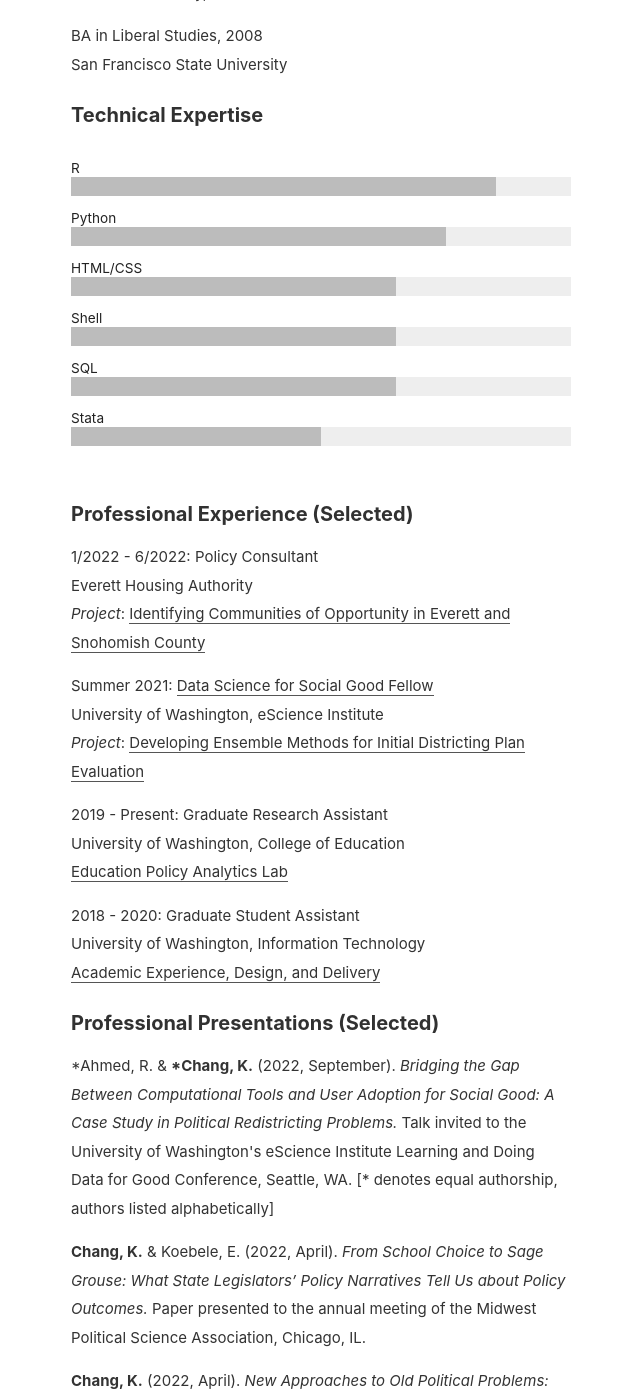
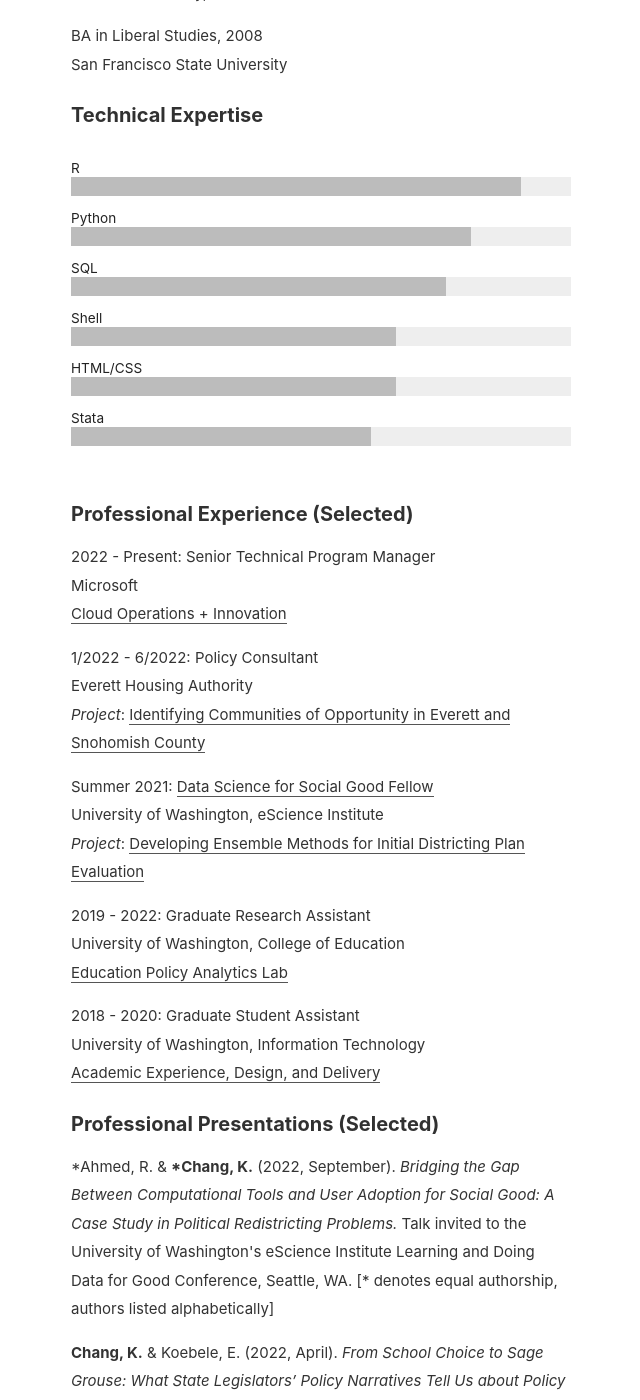
Before and after one commit to ka-chang/ka-chang.github.io, a Jekyll site: the page built from cv.md, in a window 1280 px wide and 1400 px high, scrolled down 636 px. Shown: the whole window, without its empty margins (319-959 px from the left). Built offline with Jekyll 4.4.1, drawn with Linux system fonts in a browser that asks for light colours; some of the changed text lies outside the part shown.

Commit message:
Update cv.md

```diff
--- a/cv.md
+++ b/cv.md
@@ -85,19 +85,19 @@ BA in Liberal Studies, 2008
 		<div class="rg-barchart-row" id="barchart-row-0">
 			<div class="rg-barchart-row-name">R</div>
 			<div class="rg-barchart-row-bar">
-				<span class="rg-barchart-row-bar-inner" style="width: 85%"></span>
+				<span class="rg-barchart-row-bar-inner" style="width: 90%"></span>
 			</div>
 		</div>
 		<div class="rg-barchart-row" id="barchart-row-1">
 			<div class="rg-barchart-row-name">Python</div>
 			<div class="rg-barchart-row-bar">
-				<span class="rg-barchart-row-bar-inner" style="width: 75%"></span>
+				<span class="rg-barchart-row-bar-inner" style="width: 80%"></span>
 			</div>
 		</div>
 		<div class="rg-barchart-row" id="barchart-row-1">
-			<div class="rg-barchart-row-name">HTML/CSS</div>
+			<div class="rg-barchart-row-name">SQL</div>
 			<div class="rg-barchart-row-bar">
-				<span class="rg-barchart-row-bar-inner" style="width: 65%"></span>
+				<span class="rg-barchart-row-bar-inner" style="width: 75%"></span>
 			</div>
 		</div>
 		<div class="rg-barchart-row" id="barchart-row-1">
@@ -107,7 +107,7 @@ BA in Liberal Studies, 2008
 			</div>
 		</div>
 		<div class="rg-barchart-row" id="barchart-row-1">
-			<div class="rg-barchart-row-name">SQL</div>
+			<div class="rg-barchart-row-name">HTML/CSS</div>
 			<div class="rg-barchart-row-bar">
 				<span class="rg-barchart-row-bar-inner" style="width: 65%"></span>
 			</div>
@@ -115,14 +115,19 @@ BA in Liberal Studies, 2008
 		<div class="rg-barchart-row" id="barchart-row-2">
 			<div class="rg-barchart-row-name">Stata</div>
 			<div class="rg-barchart-row-bar">
-				<span class="rg-barchart-row-bar-inner" style="width: 50%"></span>
+				<span class="rg-barchart-row-bar-inner" style="width: 60%"></span>
 			</div>
 		</div>
 	</div>
 </div>
 
 ### Professional Experience (Selected)
-
+<p>
+2022 - Present: Senior Technical Program Manager
+<br>
+Microsoft
+<br>
+<a href="https://datacenters.microsoft.com/" target=_blank>Cloud Operations + Innovation</a>
 <p>
 1/2022 - 6/2022: Policy Consultant
 <br>
@@ -136,7 +141,7 @@ University of Washington, eScience Institute
 <br>
 <i>Project</i>: <a href="https://uwescience.github.io/DSSG2021-redistricting-website/" target=_blank>Developing Ensemble Methods for Initial Districting Plan Evaluation</a>
 <p>
-2019 - Present: Graduate Research Assistant
+2019 - 2022: Graduate Research Assistant
 <br>
 University of Washington, College of Education
 <br>
```
Also changed, not shown: other parts of cv.md (+1 -1 lines).
